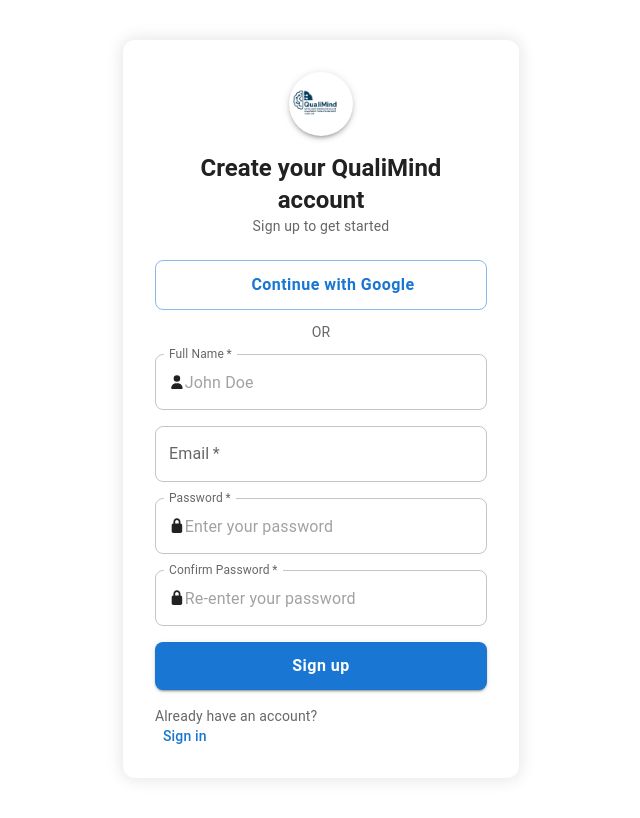
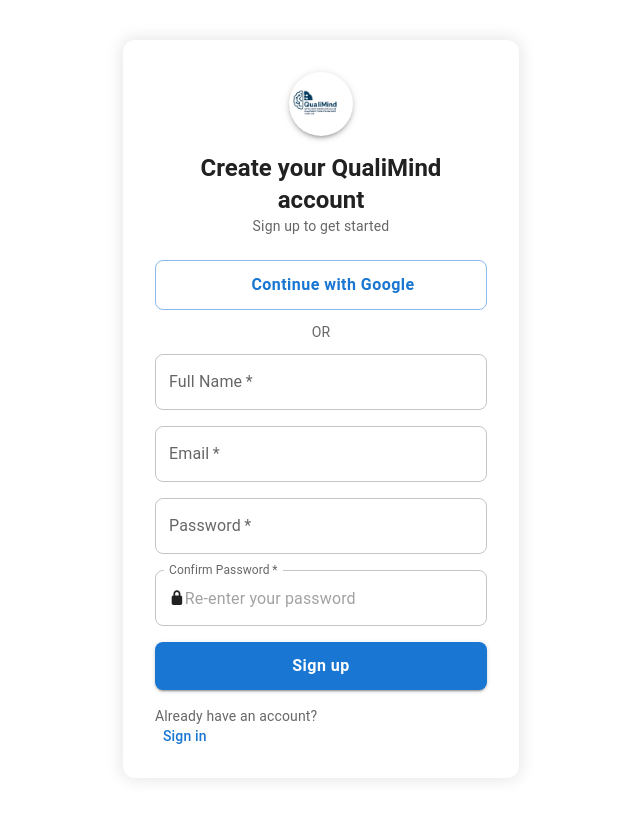
Before and after one commit to kamalbhaiii/HIS-Project-Qualimind, a React (Vite) app in the folder frontend/: page /Sign-up in a window 1280 px wide. Shown: the whole page, without its empty margins (319-959 px from the left). Built offline with nearby package versions, Linux system fonts and the light colour scheme; some icons are missing.

Commit message:
Update: work on SCRUM-161

```diff
--- a/frontend/src/components/templates/SignupPageTemplate.jsx
+++ b/frontend/src/components/templates/SignupPageTemplate.jsx
@@ -210,7 +210,7 @@
           onBlur={handleBlur('name')}
           error={Boolean(errors.name)}
           helperText={errors.name}
-          icon={<Icon icon={faUser} size='sm'/>}
+          //cicon={<Icon icon={faUser} size='sm'/>}
           name="name"
           id="name"
           required
@@ -247,7 +247,7 @@
             onBlur={handleBlur('password')}
             error={Boolean(errors.password)}
             helperText={errors.password}
-            icon={<Icon icon={faLock} size='sm' />}
+             //icon={<Icon icon={faLock} size='sm' />}
             type="password"
             name="password"
             required
```
